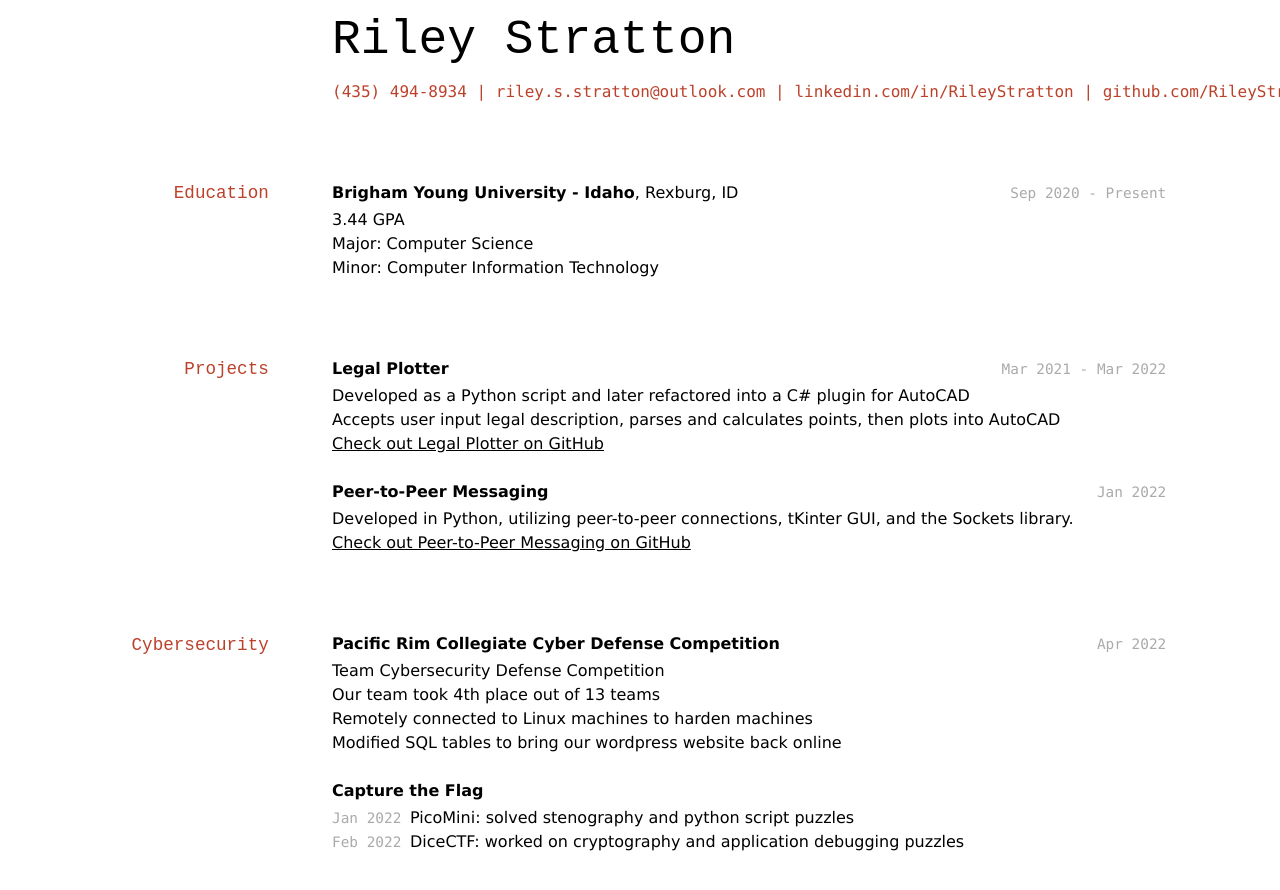
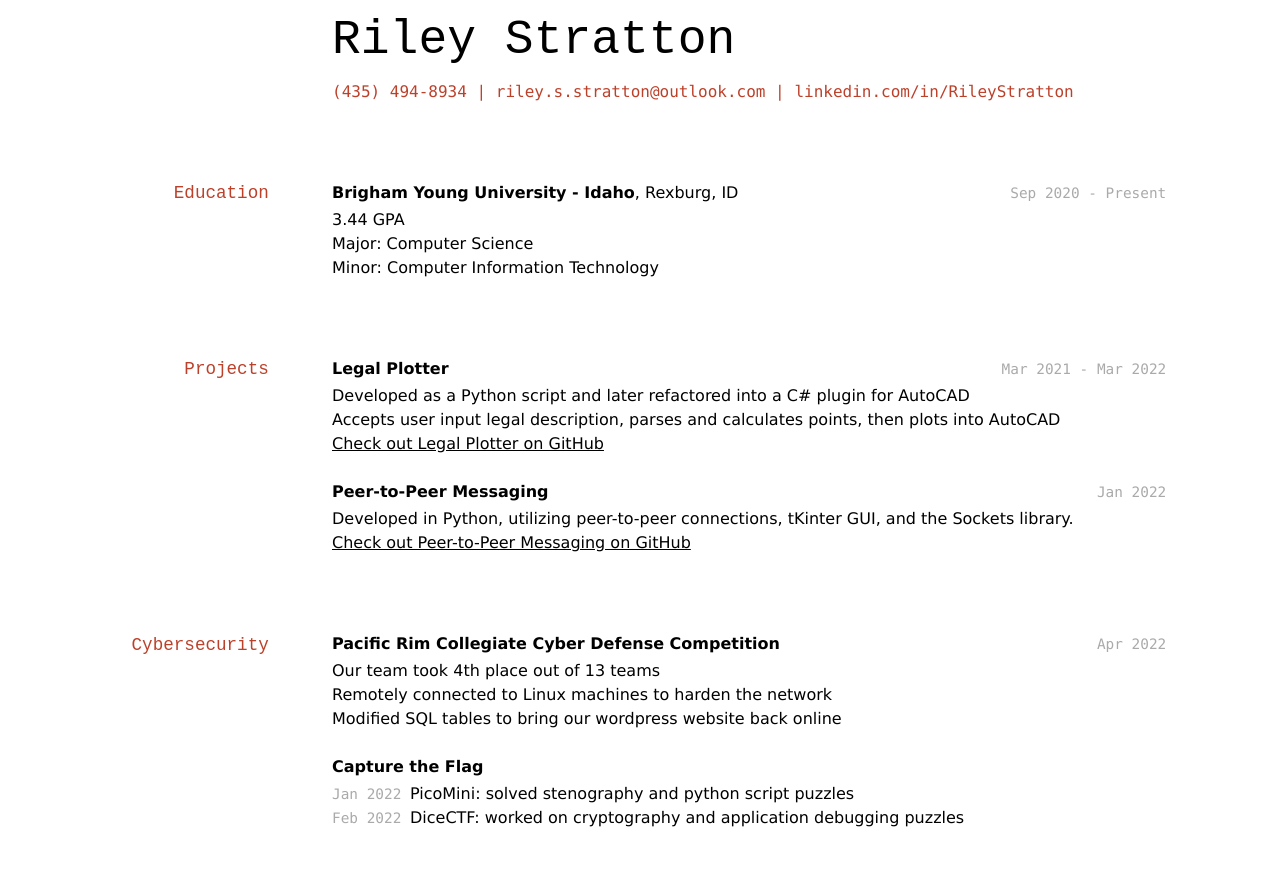
Before and after one commit to RileyStratton/RileyStrattonResume, a Jekyll site: the page built from docs/index.md, in a window 1280 px wide and 900 px high. Shown: the top 890 px of the window. Built offline with Jekyll 4.4.1, drawn with Linux system fonts in a browser that asks for light colours.

Commit message:
finished

```diff
--- a/docs/index.md
+++ b/docs/index.md
@@ -9,7 +9,6 @@ title: Riley Stratton's Resume
 <a href="tel:435-494-8934">(435) 494-8934</a>
 | <a href="mailto:riley.s.stratton@outlook.com">riley.s.stratton@outlook.com</a>
 | <a href="https://www.linkedin.com/in/rileystratton/">linkedin.com/in/RileyStratton</a>
-| <a href="https://github.com/RileyStratton">github.com/RileyStratton</a>
 </div>
 
 <!-- https://www.monique.tech/the-art-of-markdown -->
@@ -43,15 +42,14 @@ __Peer-to-Peer Messaging__
 `Apr 2022`
 __Pacific Rim Collegiate Cyber Defense Competition__
 
-- Team Cybersecurity Defense Competition
 - Our team took 4th place out of 13 teams
-- Remotely connected to Linux machines to harden machines
+- Remotely connected to Linux  machines to harden the network
 - Modified SQL tables to bring our wordpress website back online
 
 __Capture the Flag__
 
-- `Jan 2022 ` PicoMini: solved stenography and python script puzzles
-- `Feb 2022 ` DiceCTF: worked on cryptography and application debugging puzzles
+- `Jan 2022  ` PicoMini: solved stenography and python script puzzles
+- `Feb 2022  ` DiceCTF: worked on cryptography and application debugging puzzles
 
 ## Experience
 
```
